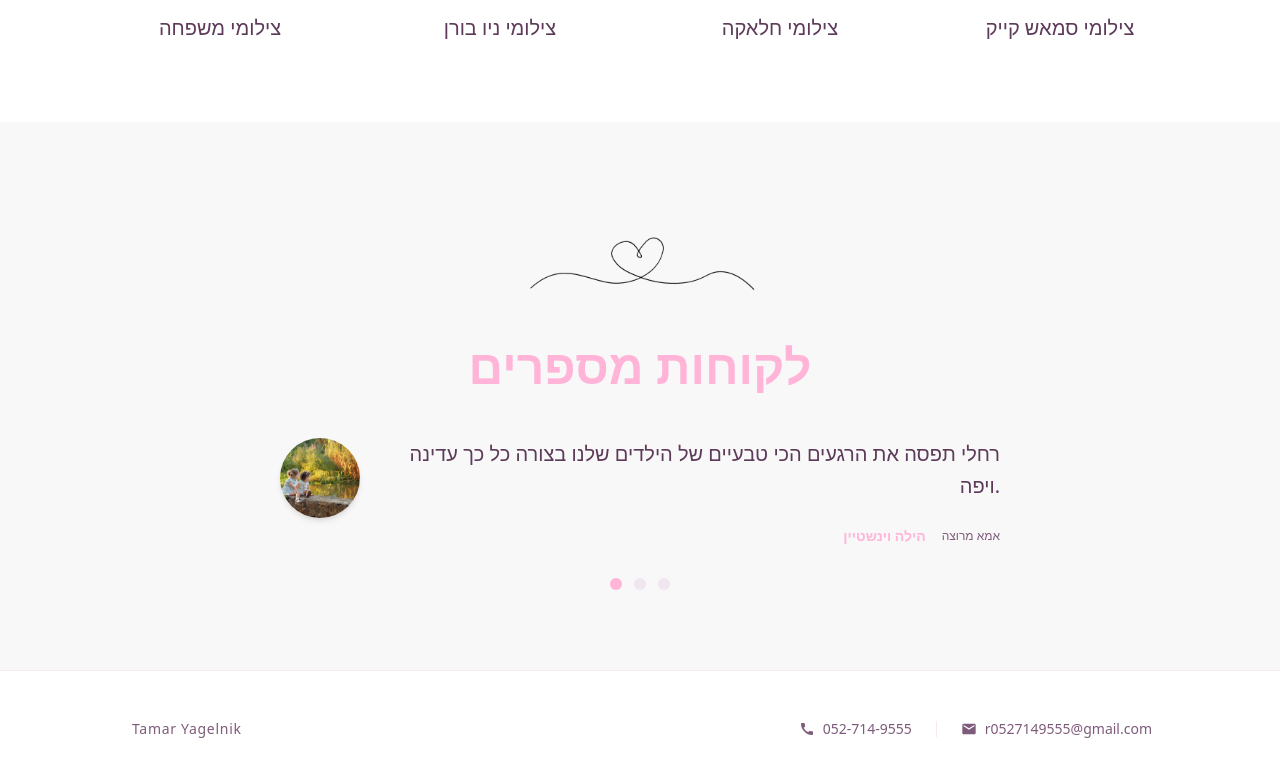
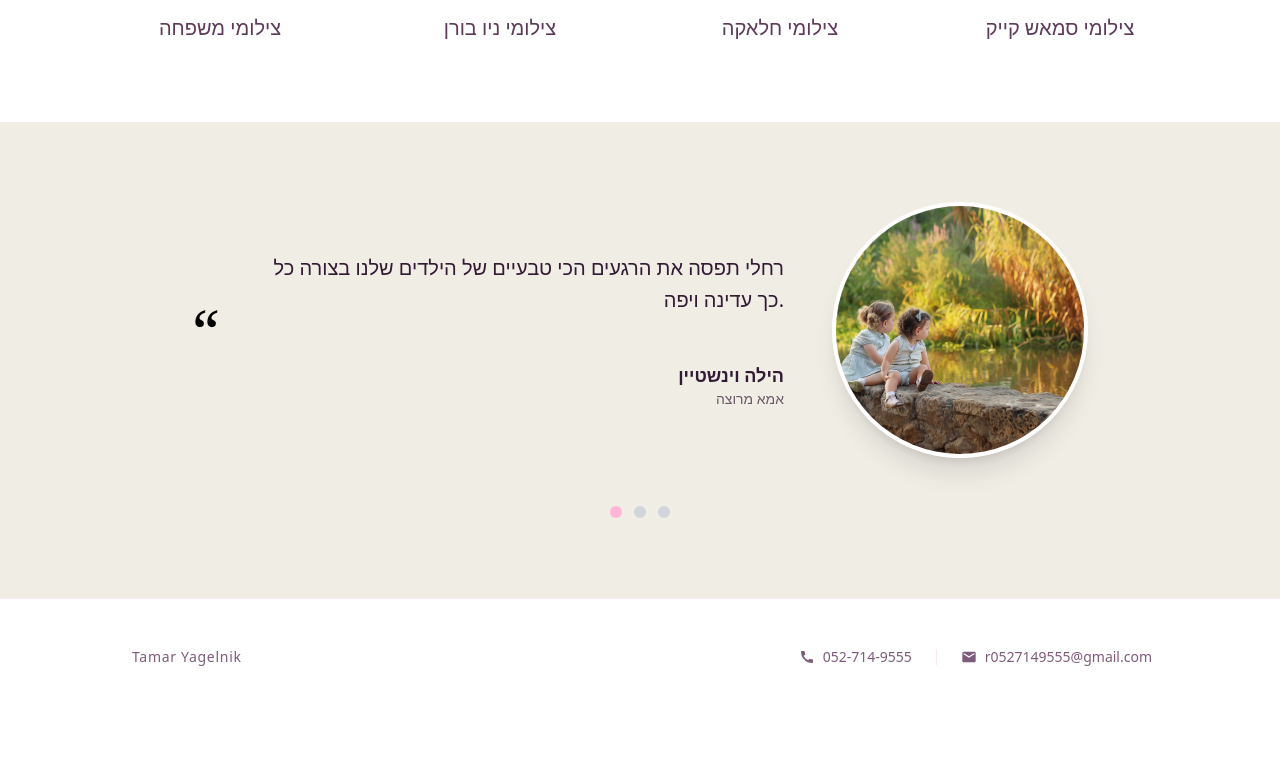
Before and after one commit to Tamar401/photo-proj, a Next.js app: page / in a window 1280 px wide. Shown: the part 1810-2587 px from the top of the page. After the commit the page ends 2525 px from the top, so only its background shows below. Built offline with nearby package versions, Linux system fonts and the light colour scheme.

Commit message:
Fix deployment build error by defining filteredImages in

```diff
--- a/app/page.tsx
+++ b/app/page.tsx
@@ -65,10 +65,6 @@ export default function Home() {
     }, 7000);
     return () => clearInterval(interval);
   }, [testimonials.length]);
-
-  const filteredImages = activeCategory === "הכל"
-    ? initialImages
-    : initialImages.filter((image) => image.category === activeCategory);
 
   return (
     <main className="min-h-screen w-full bg-[#f8f8f8] text-[#331a34] antialiased m-0 p-0 block relative pt-16">
@@ -313,78 +309,52 @@ export default function Home() {
         </div>
       </section>
 
-      <section className="w-full px-6 md:px-24 py-20 bg-[#f8f8f8] text-[#331a34]">
-        <div className="max-w-5xl mx-auto text-center">
-          <div className="w-full flex justify-center mt-4 mb-6">
-            <motion.img
-              src="/לב.png"
-              alt="Heart decoration"
-              className="h-[70px] md:h-[100px] object-contain opacity-80"
-              initial={{ opacity: 0, scale: 0.8 }}
-              whileInView={{ opacity: 1, scale: 1 }}
-              viewport={{ once: true, amount: 0.5 }}
-              transition={{ duration: 1, ease: 'easeOut' }}
-            />
-          </div>
-          <h2 className="text-4xl md:text-5xl font-extrabold text-[#ffb4d8]">לקוחות מספרים</h2>
-
-          <div className="mt-12 relative">
-            <div className="max-w-3xl mx-auto px-6">
+  <section className="w-full px-6 md:px-24 py-20 bg-[#f0ede5] text-[#331a34]">
+  <div className="max-w-4xl mx-auto">
     <AnimatePresence mode="wait">
       <motion.div
         key={testimonialIndex}
-                  initial={{ opacity: 0, y: 12 }}
-                  animate={{ opacity: 1, y: 0 }}
-                  exit={{ opacity: 0, y: -12 }}
-                  transition={{ duration: 0.6, ease: 'easeOut' }}
-                  className="flex items-start gap-6"
+        initial={{ opacity: 0 }}
+        animate={{ opacity: 1 }}
+        exit={{ opacity: 0 }}
+        transition={{ duration: 0.6 }}
+        className="flex flex-col md:flex-row items-center gap-8 md:gap-12"
       >
-                  <motion.img
+        {/* סימן ציטוט פותח */}
+        <div className="text-6xl text-black font-serif hidden md:block">“</div>
+
+        <div className="flex-1 text-center md:text-right">
+          <p className="text-lg md:text-xl leading-relaxed text-[#331a34] mb-6">
+            {testimonials[testimonialIndex].quote}
+          </p>
+
+          {/* קו אדום מפריד */}
+          <div className="w-16 h-1 #ffb4d8 mx-auto md:mr-0 mb-4" />
+
+          <div className="font-bold text-lg">{testimonials[testimonialIndex].name}</div>
+          <div className="text-sm opacity-70">{testimonials[testimonialIndex].title}</div>
+        </div>
+
+        {/* תמונה עגולה */}
+        <div className="relative w-48 h-48 md:w-64 md:h-64 flex-shrink-0">
+           <img
             src={testimonials[testimonialIndex].image}
             alt={testimonials[testimonialIndex].name}
-                    className="w-20 h-20 rounded-full object-cover shadow-md"
-                    initial={{ opacity: 0, x: 12 }}
-                    animate={{ opacity: 1, x: 0 }}
-                    exit={{ opacity: 0, x: 12 }}
-                    transition={{ duration: 0.6, ease: 'easeOut' }}
+            className="w-full h-full rounded-full object-cover shadow-xl border-4 border-white"
           />
-
-                  <div className="flex-1 text-right">
-                    <motion.p
-                      initial={{ opacity: 0, y: 8 }}
-                      animate={{ opacity: 1, y: 0 }}
-                      exit={{ opacity: 0, y: -8 }}
-                      transition={{ duration: 0.6, ease: 'easeOut' }}
-                      className="text-lg md:text-xl leading-8 text-[#5d3a59]"
-                    >
-                      {testimonials[testimonialIndex].quote}
-                    </motion.p>
-
-                    <motion.div
-                      initial={{ opacity: 0 }}
-                      animate={{ opacity: 1 }}
-                      transition={{ delay: 0.12, duration: 0.5 }}
-                      className="mt-6 flex items-center justify-end gap-4"
-                    >
-                      <div className="text-sm font-semibold text-[#ffb4d8]">{testimonials[testimonialIndex].name}</div>
-                      <div className="text-xs text-[#7e5b7b]">{testimonials[testimonialIndex].title}</div>
-                    </motion.div>
         </div>
       </motion.div>
     </AnimatePresence>
-            </div>
 
-            <div className="mt-8 flex justify-center items-center gap-3">
+    {/* נקודות ניווט */}
+    <div className="mt-12 flex justify-center items-center gap-3">
       {testimonials.map((_, idx) => (
-                <motion.button
+        <button
           key={idx}
           onClick={() => setTestimonialIndex(idx)}
-                  whileHover={{ scale: 1.15 }}
-                  className={`h-3 w-3 rounded-full transition ${idx === testimonialIndex ? 'bg-[#ffb4d8]' : 'bg-[#f0e6ef]'}`}
-                  aria-label={`הצג חוות דעת ${idx + 1}`}
+          className={`h-3 w-3 rounded-full transition ${idx === testimonialIndex ? 'bg-[#ffb4d8]' : 'bg-gray-300'}`}
         />
       ))}
-            </div>
     </div>
   </div>
 </section>
```
Lines whose indentation alone changed are shown as unchanged.
